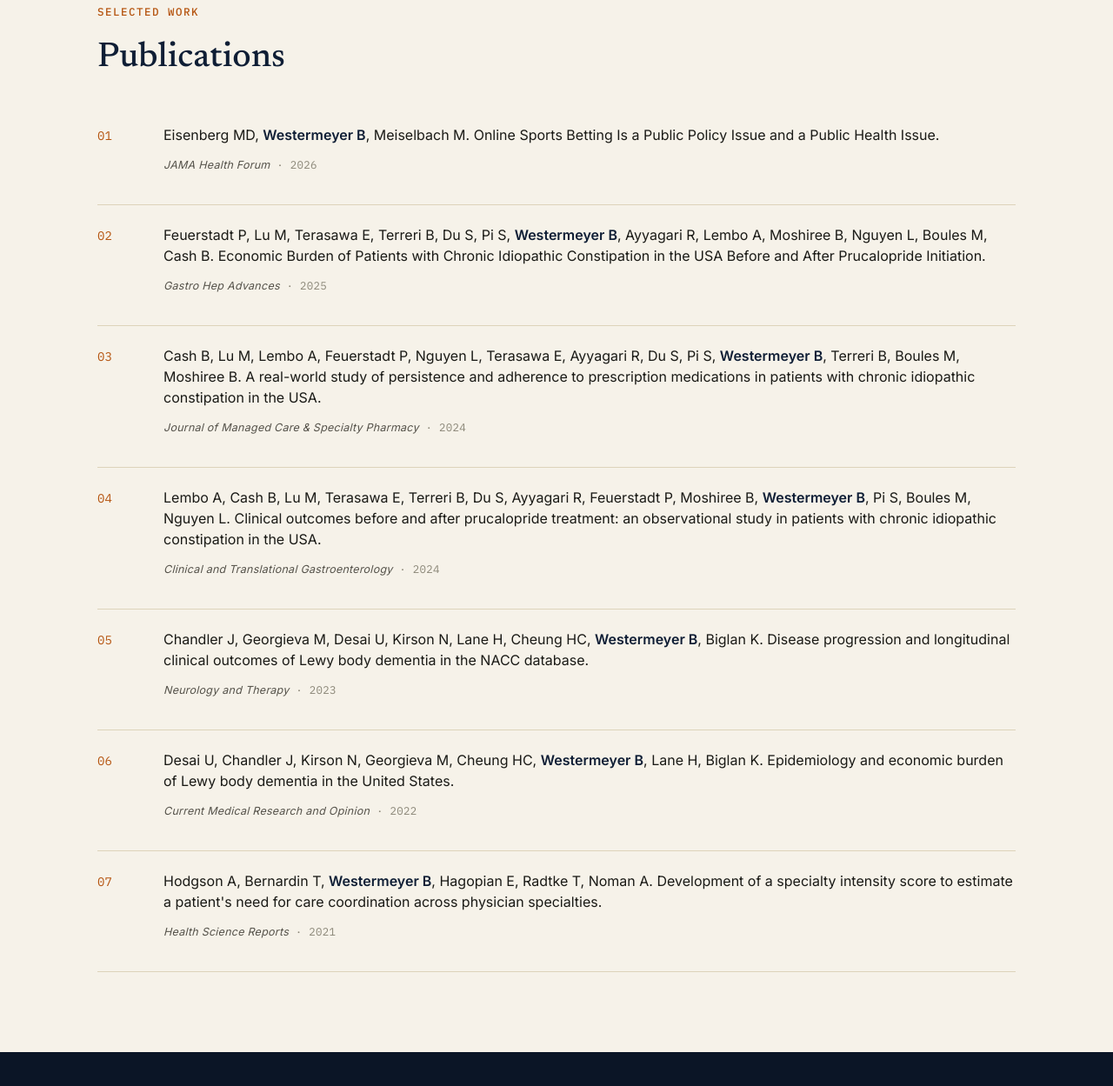
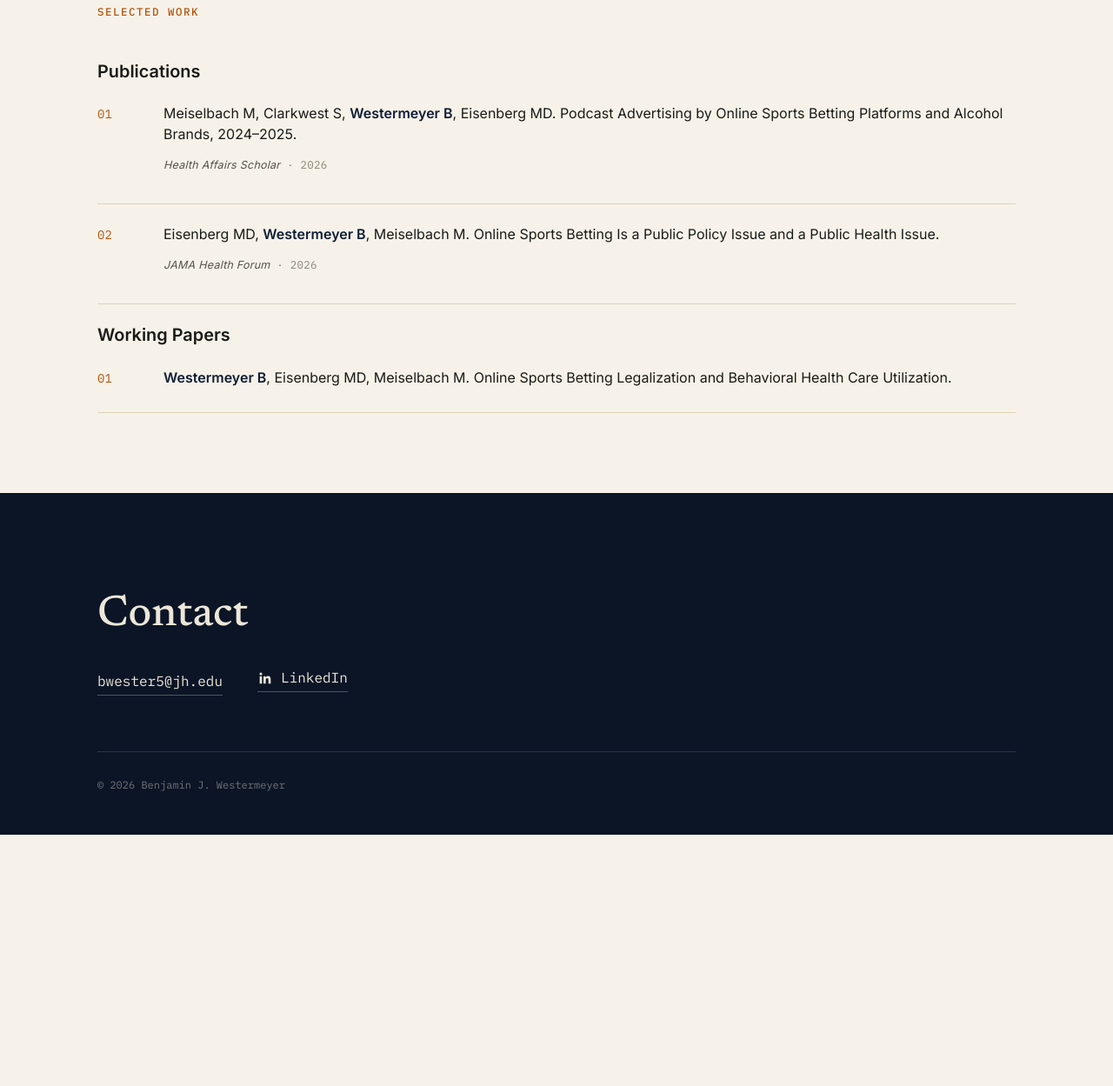
Before and after one commit to bwestermeyer/benwestermeyer-site, a plain HTML site: page index.html in a window 1280 px wide. Shown: the part 919-2168 px from the top of the page at 87% size. After the commit the page ends 1879 px from the top, so only its background shows below. Drawn offline with Linux system fonts and the light colour scheme.

Commit message:
Add files via upload

```diff
--- a/index.html
+++ b/index.html
@@ -70,39 +70,31 @@
   <div class="wrap">
     <div class="section-head">
       <p class="eyebrow">Selected work</p>
-      <h2>Publications</h2>
     </div>
 
+    <div class="pub-subsection">
+      <h3 class="pub-subhead">Publications</h3>
       <ol class="pub-list">
         <li class="pub-item">
           <span class="pub-num">01</span>
-        <div><p class="pub-title">Eisenberg MD, <span class="self">Westermeyer B</span>, Meiselbach M. Online Sports Betting Is a Public Policy Issue and a Public Health Issue.</p><p class="pub-venue"><span class="journal">JAMA Health Forum</span> &middot; 2026</p></div>
+          <div><p class="pub-title">Meiselbach M, Clarkwest S, <span class="self">Westermeyer B</span>, Eisenberg MD. Podcast Advertising by Online Sports Betting Platforms and Alcohol Brands, 2024&ndash;2025.</p><p class="pub-venue"><span class="journal">Health Affairs Scholar</span> &middot; 2026</p></div>
         </li>
         <li class="pub-item">
           <span class="pub-num">02</span>
-        <div><p class="pub-title">Feuerstadt P, Lu M, Terasawa E, Terreri B, Du S, Pi S, <span class="self">Westermeyer B</span>, Ayyagari R, Lembo A, Moshiree B, Nguyen L, Boules M, Cash B. Economic Burden of Patients with Chronic Idiopathic Constipation in the USA Before and After Prucalopride Initiation.</p><p class="pub-venue"><span class="journal">Gastro Hep Advances</span> &middot; 2025</p></div>
-      </li>
-      <li class="pub-item">
-        <span class="pub-num">03</span>
-        <div><p class="pub-title">Cash B, Lu M, Lembo A, Feuerstadt P, Nguyen L, Terasawa E, Ayyagari R, Du S, Pi S, <span class="self">Westermeyer B</span>, Terreri B, Boules M, Moshiree B. A real-world study of persistence and adherence to prescription medications in patients with chronic idiopathic constipation in the USA.</p><p class="pub-venue"><span class="journal">Journal of Managed Care &amp; Specialty Pharmacy</span> &middot; 2024</p></div>
-      </li>
-      <li class="pub-item">
-        <span class="pub-num">04</span>
-        <div><p class="pub-title">Lembo A, Cash B, Lu M, Terasawa E, Terreri B, Du S, Ayyagari R, Feuerstadt P, Moshiree B, <span class="self">Westermeyer B</span>, Pi S, Boules M, Nguyen L. Clinical outcomes before and after prucalopride treatment: an observational study in patients with chronic idiopathic constipation in the USA.</p><p class="pub-venue"><span class="journal">Clinical and Translational Gastroenterology</span> &middot; 2024</p></div>
-      </li>
-      <li class="pub-item">
-        <span class="pub-num">05</span>
-        <div><p class="pub-title">Chandler J, Georgieva M, Desai U, Kirson N, Lane H, Cheung HC, <span class="self">Westermeyer B</span>, Biglan K. Disease progression and longitudinal clinical outcomes of Lewy body dementia in the NACC database.</p><p class="pub-venue"><span class="journal">Neurology and Therapy</span> &middot; 2023</p></div>
-      </li>
-      <li class="pub-item">
-        <span class="pub-num">06</span>
-        <div><p class="pub-title">Desai U, Chandler J, Kirson N, Georgieva M, Cheung HC, <span class="self">Westermeyer B</span>, Lane H, Biglan K. Epidemiology and economic burden of Lewy body dementia in the United States.</p><p class="pub-venue"><span class="journal">Current Medical Research and Opinion</span> &middot; 2022</p></div>
-      </li>
-      <li class="pub-item">
-        <span class="pub-num">07</span>
-        <div><p class="pub-title">Hodgson A, Bernardin T, <span class="self">Westermeyer B</span>, Hagopian E, Radtke T, Noman A. Development of a specialty intensity score to estimate a patient's need for care coordination across physician specialties.</p><p class="pub-venue"><span class="journal">Health Science Reports</span> &middot; 2021</p></div>
+          <div><p class="pub-title">Eisenberg MD, <span class="self">Westermeyer B</span>, Meiselbach M. Online Sports Betting Is a Public Policy Issue and a Public Health Issue.</p><p class="pub-venue"><span class="journal">JAMA Health Forum</span> &middot; 2026</p></div>
         </li>
       </ol>
+    </div>
+
+    <div class="pub-subsection">
+      <h3 class="pub-subhead">Working Papers</h3>
+      <ol class="pub-list">
+        <li class="pub-item">
+          <span class="pub-num">01</span>
+          <div><p class="pub-title"><span class="self">Westermeyer B</span>, Eisenberg MD, Meiselbach M. Online Sports Betting Legalization and Behavioral Health Care Utilization.</p></div>
+        </li>
+      </ol>
+    </div>
   </div>
 </section>
 
```
Lines whose indentation alone changed are shown as unchanged.
